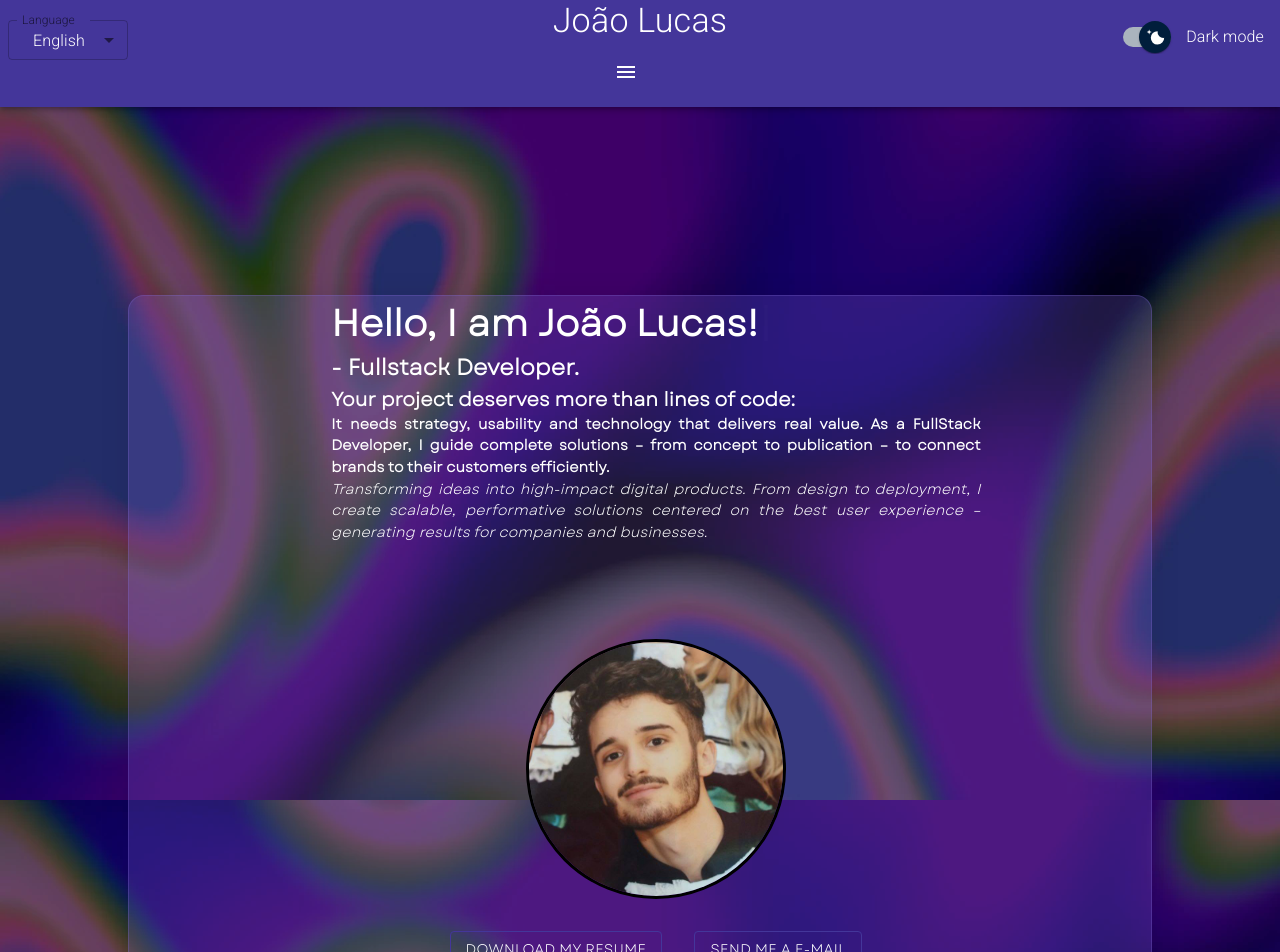
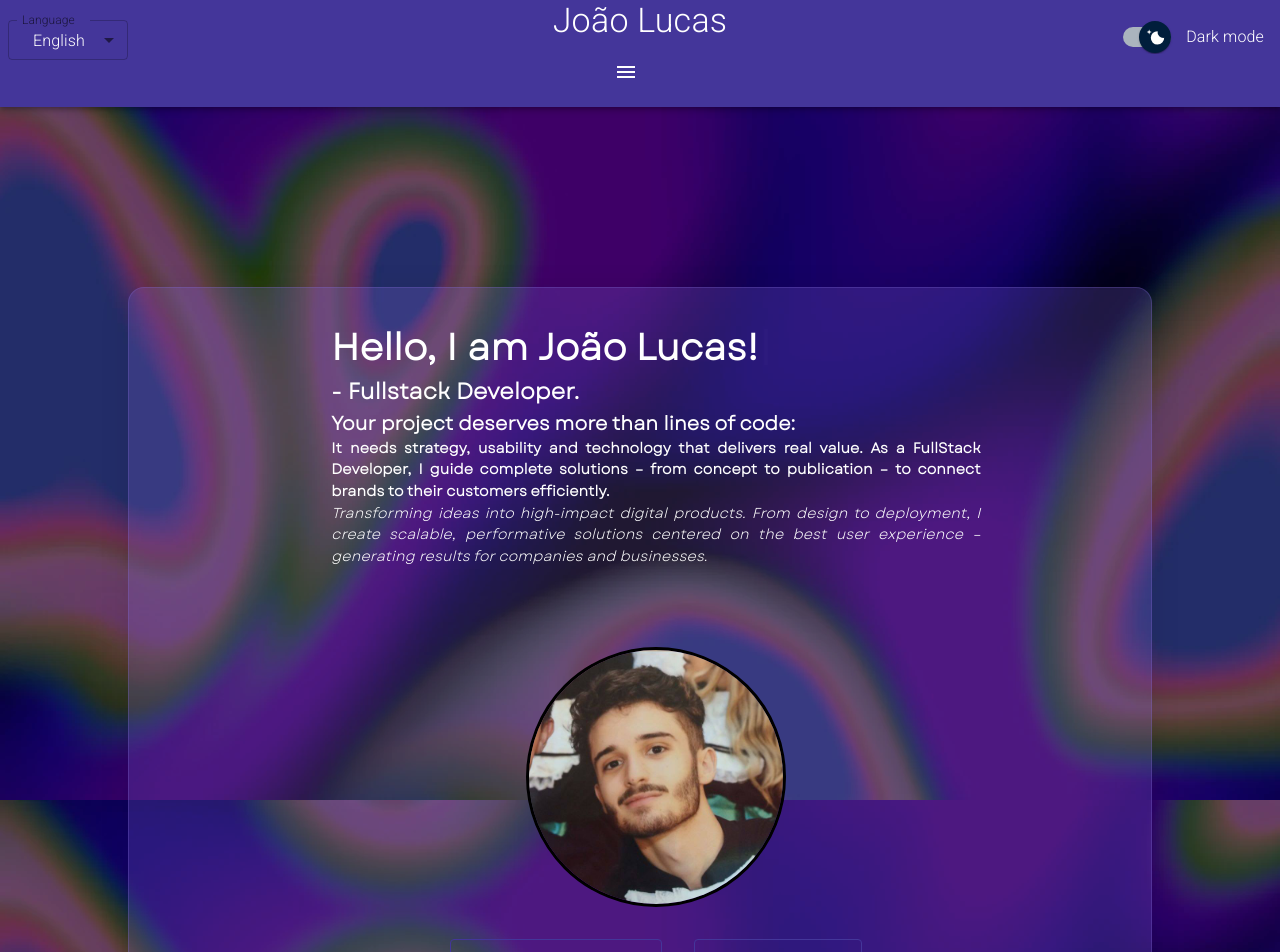
Before and after one commit to joaolucasmm/portfolio-dev, a React (Create React App) app: page / in a window 1280 px wide. Shown: the top 952 px of the page. Built offline with nearby package versions, Linux system fonts and the light colour scheme.

Commit message:
Adjust Hero

```diff
--- a/src/Assets/style/style.css
+++ b/src/Assets/style/style.css
@@ -301,6 +301,7 @@
 .hero .hero_container .hero_grid {
   display: flex;
   flex-direction: row;
+  padding-top: 2rem;
 }
 @media (max-width: 1280px) {
   .hero .hero_container .hero_grid {
@@ -322,7 +323,7 @@
 }
 @media (min-width: 1280px) {
   .hero .hero_container .hero_grid .sub_grid .image {
-    margin-top: 4rem;
+    margin-top: 3rem;
   }
 }
 @media (max-width: 400px) {
--- a/src/Components/Hero/Hero.scss
+++ b/src/Components/Hero/Hero.scss
@@ -29,6 +29,7 @@
         .hero_grid {
             display: flex;
             flex-direction: row;
+            padding-top: 2rem;
             @media (max-width: $breakpoint-desktop) {
                 flex-direction: column;
                 align-items: center;
@@ -44,7 +45,7 @@
                     border-radius: 130px;
                     border: 3px solid black;
                     @media (min-width: $breakpoint-desktop) {
-                        margin-top: 4rem;
+                        margin-top: 3rem;
                     }
                     @media (max-width: $breakpoint-phone) {
                         height: 200px;
```
Also changed, not shown: 1 other file (tests, documents, lock files or other folders).
